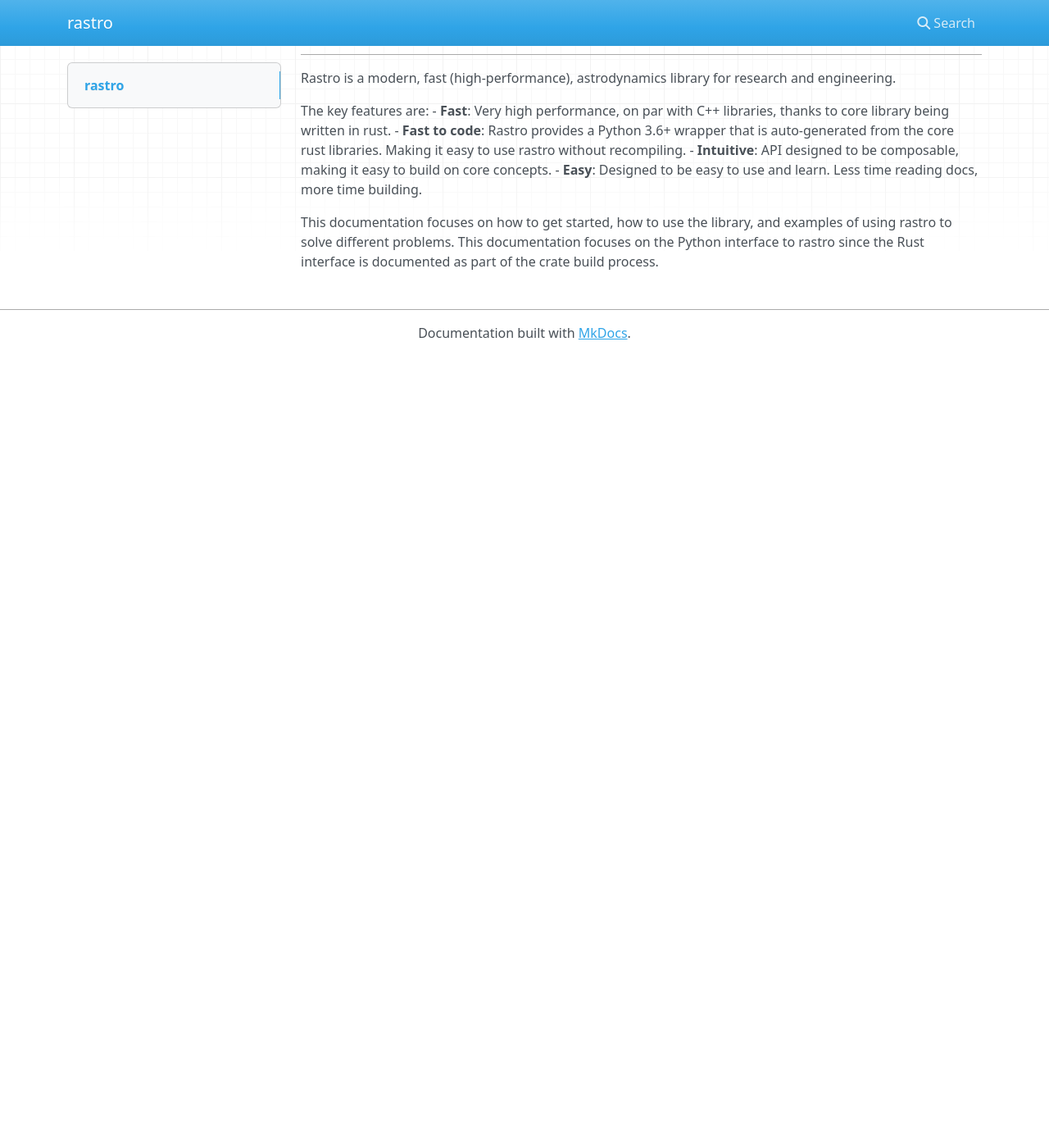
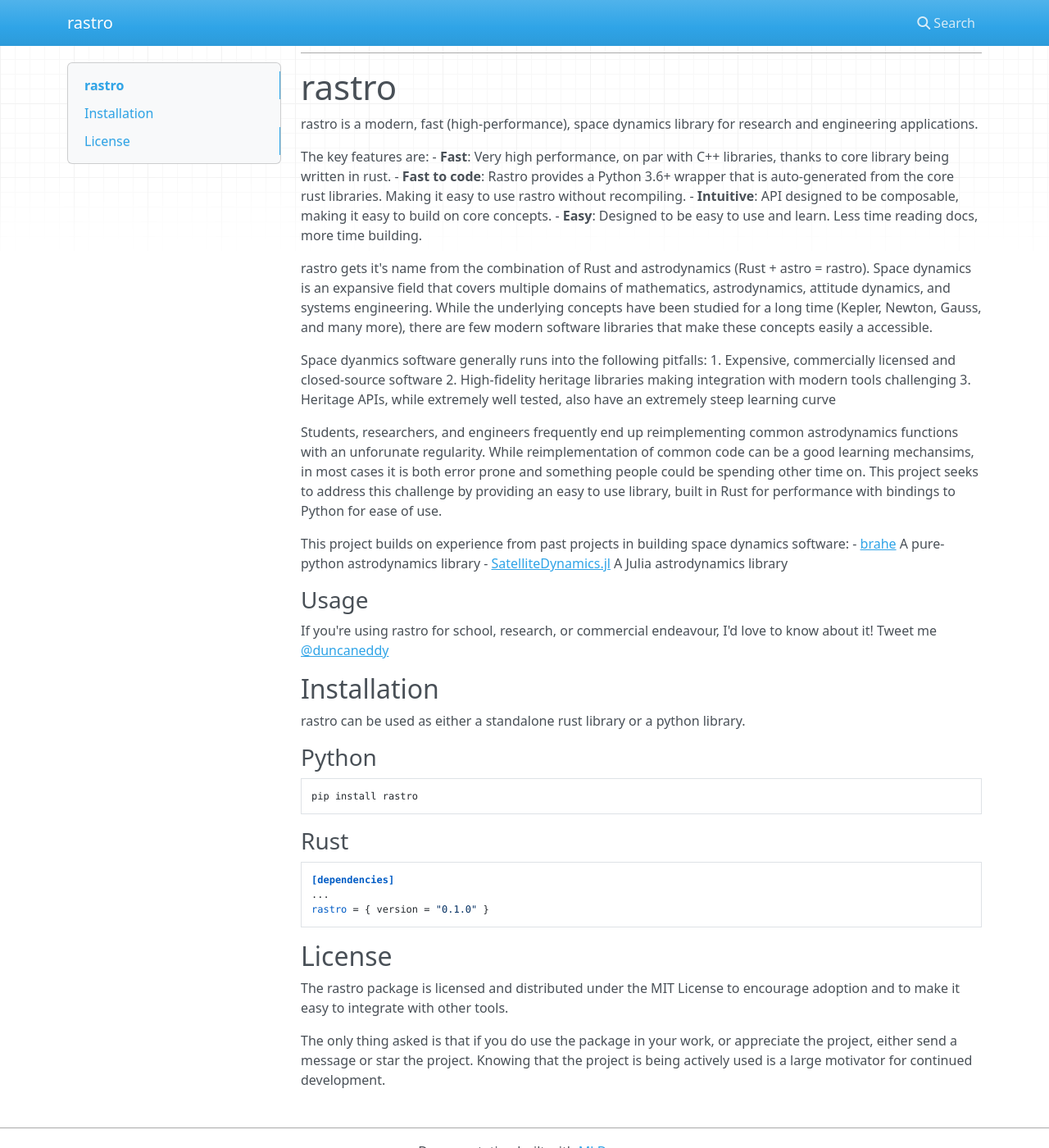
Before and after one commit to duncaneddy/rastro, an MkDocs documentation site: the page built from docs/index.md, in a window 1280 px wide and 1400 px high, scrolled down 245 px. Shown: the whole window at 82% size. Built offline with MkDocs 1.6.1, drawn with Linux system fonts in a browser that asks for light colours; nearby versions of some CDN libraries; before the commit the page ends 900 px from its top, so only the background shows below that; some of the changed text lies outside the part shown.

Commit message:
Update rastro crate information

````diff
--- a/docs/index.md
+++ b/docs/index.md
@@ -12,7 +10,8 @@ Source Code: https://github.com/duncaneddy/rastro
 
 ----
 
-Rastro is a modern, fast (high-performance), astrodynamics library for research and engineering.
+# rastro
+rastro is a modern, fast (high-performance), space dynamics library for research and engineering applications.
 
 The key features are:
 - **Fast**: Very high performance, on par with C++ libraries, thanks to core library being written in rust.
@@ -20,4 +19,44 @@ The key features are:
 - **Intuitive**: API designed to be composable, making it easy to build on core concepts.
 - **Easy**: Designed to be easy to use and learn. Less time reading docs, more time building.
 
-This documentation focuses on how to get started, how to use the library, and examples of using rastro to solve different problems. This documentation focuses on the Python interface to rastro since the Rust interface is documented as part of the crate build process.
+rastro gets it's name from the combination of Rust and astrodynamics (Rust + astro = rastro). Space dynamics is an expansive field that covers multiple domains of mathematics, astrodynamics, attitude dynamics, and systems engineering. While the underlying concepts have been studied for a long time (Kepler, Newton, Gauss, and many more), there are few modern software libraries that make these concepts easily a accessible.
+
+Space dyanmics software generally runs into the following pitfalls:
+1. Expensive, commercially licensed and closed-source software
+2. High-fidelity heritage libraries making integration with modern tools challenging
+3. Heritage APIs, while extremely well tested, also have an extremely steep learning curve
+
+Students, researchers, and engineers frequently end up reimplementing common astrodynamics functions with an unforunate regularity. While reimplementation of common code can be a good learning mechansims, in most cases it is both error prone and something people could be spending other time on. This project seeks to address this challenge by providing an easy to use library, built in Rust for performance with bindings to Python for ease of use.
+
+This project builds on experience from past projects in building space dynamics software:
+- [brahe](https://github.com/duncaneddy/brahe) A pure-python astrodynamics library
+- [SatelliteDynamics.jl](https://github.com/sisl/SatelliteDynamics.jl) A Julia astrodynamics library
+
+### Usage
+
+If you're using rastro for school, research, or commercial endeavour, I'd love
+to know about it! Tweet me [@duncaneddy](https://twitter.com/DuncanEddy)
+
+## Installation
+
+rastro can be used as either a standalone rust library or a python library.
+
+### Python
+
+```bash
+pip install rastro
+```
+
+### Rust
+
+```toml
+[dependencies]
+...
+rastro = { version = "0.1.0" }
+```
+
+## License
+
+The rastro package is licensed and distributed under the MIT License to encourage adoption and to make it easy to integrate with other tools.
+
+The only thing asked is that if you do use the package in your work, or appreciate the project, either send a message or star the project. Knowing that the project is being actively used is a large motivator for continued development.
````
Also changed, not shown: other parts of docs/index.md (+1 -3 lines), README.md (+32 -31 lines), 1 other file.
